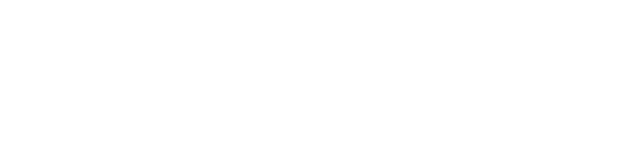
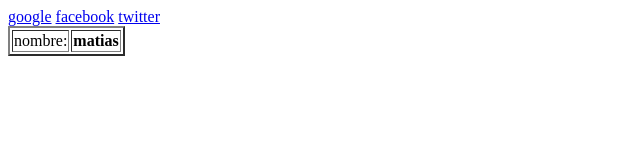
Before and after one commit to matiasesmeral/prueba, a plain HTML site: page index.html in a window 1280 px wide. Shown: the whole page, without its empty margins (0-640 px from the left). Drawn offline with Linux system fonts and the light colour scheme.

Commit message:
Estructura basica html

```diff
--- a/index.html
+++ b/index.html
@@ -4,8 +4,22 @@
     <meta charset="UTF-8">
     <meta name="viewport" content="width=device-width, initial-scale=1.0">
     <title>aprendiendo js</title>
+
 </head>
 <body>
+
+    <a href="#">google</a>
+    <a href="#">facebook</a>
+    <a href="#">twitter</a>
+
+    <table border="2 px solid">
+        <td>
+            nombre:
+        </td>
+        <th>
+            matias
+        </th>
+    </table>
 
     <script src="index.js"> </script>
 </body>
```
Also changed, not shown: index.js (line endings or trailing spaces).
